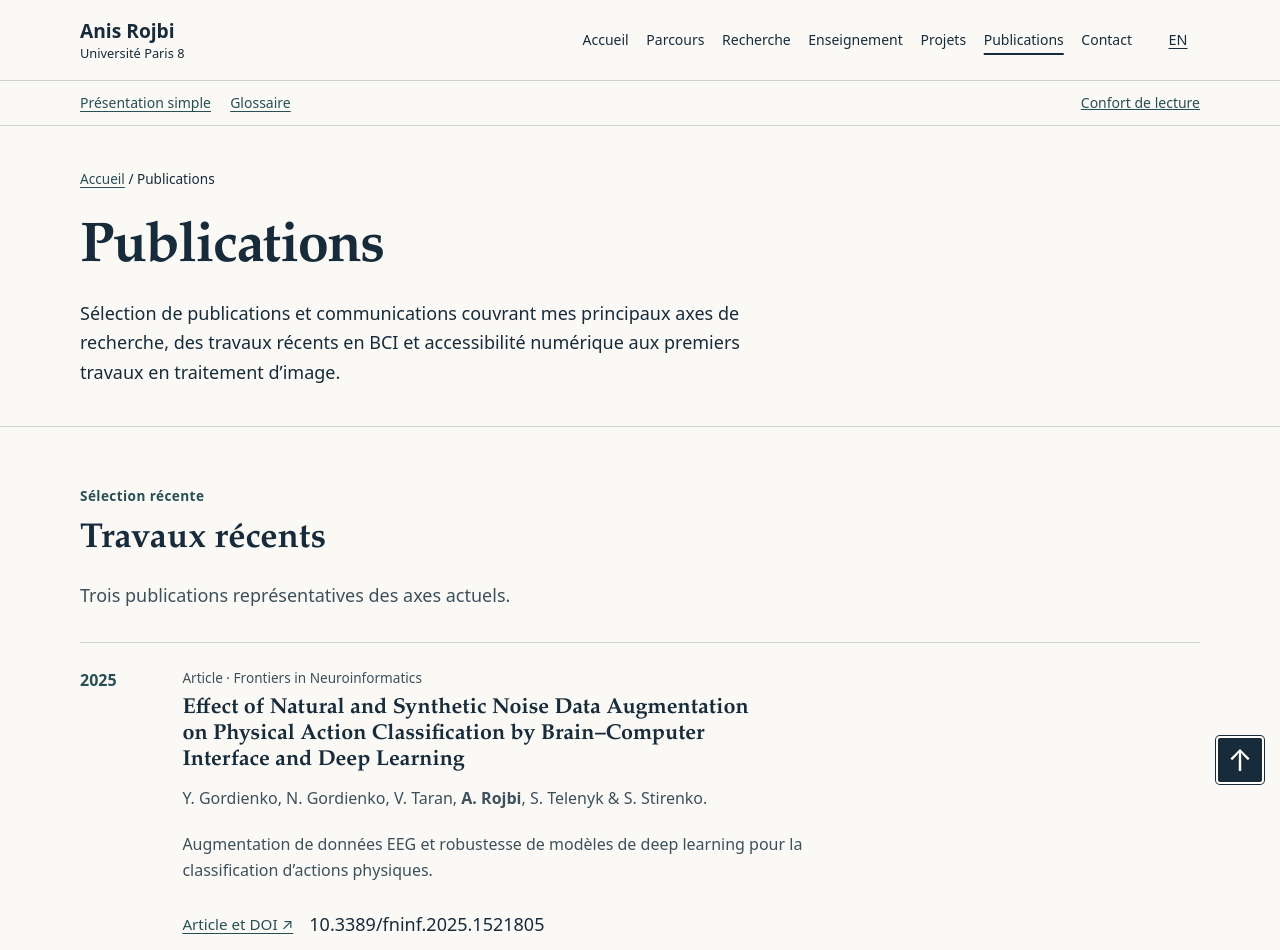
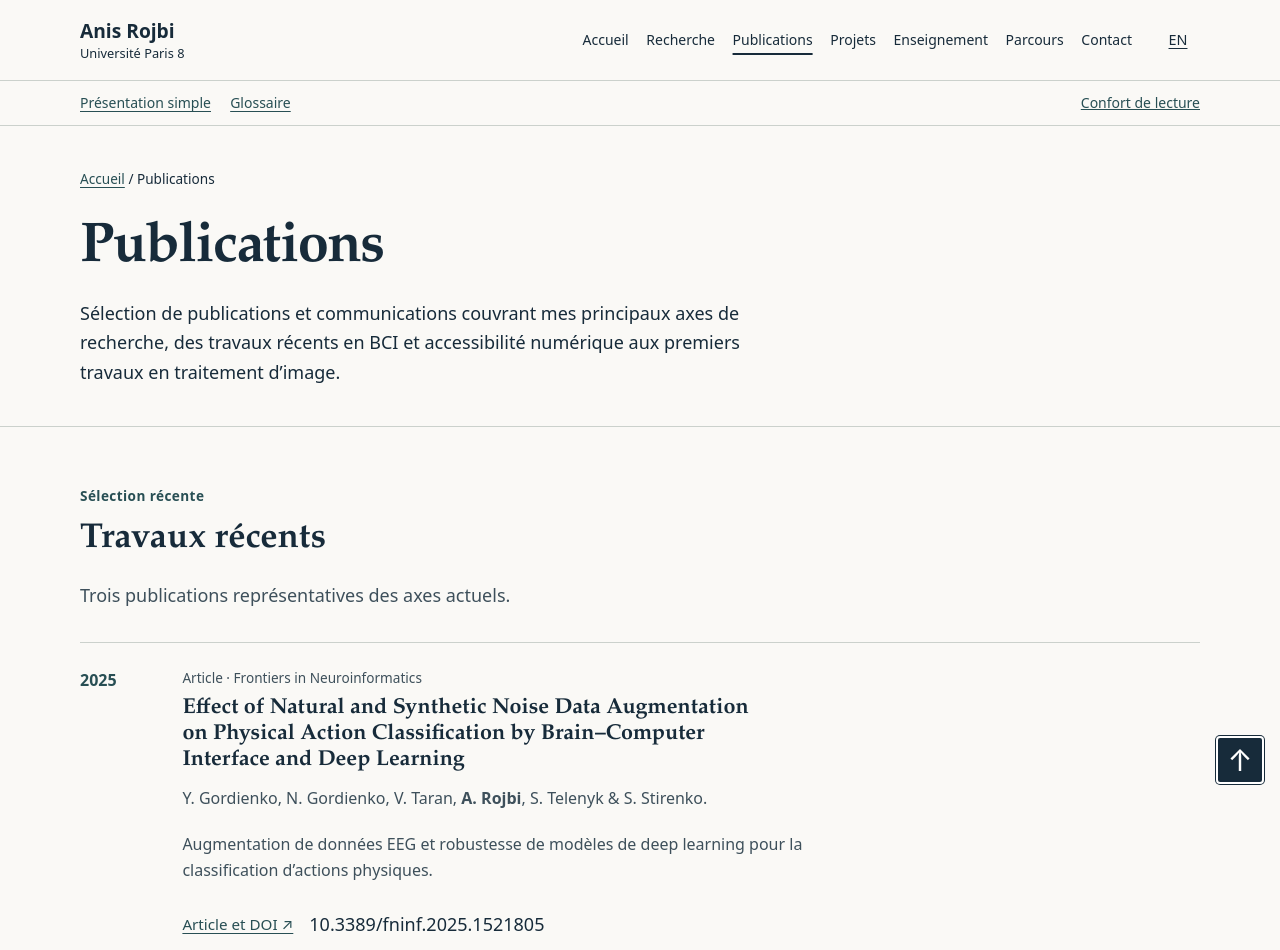
Before and after one commit to anisrbp8/anisrbp8.github.io, a plain HTML site: page publications.html in a window 1280 px wide. Shown: the top 950 px of the page. Drawn offline with Linux system fonts and the light colour scheme.

Commit message:
Prioritize research in French navigation

```diff
--- a/publications.html
+++ b/publications.html
@@ -32,14 +32,9 @@
     <a class="brand" href="index.html" aria-label="Anis Rojbi, accueil">
       <span class="brand-copy">Anis Rojbi<small>Université Paris 8</small></span>
     </a>
-    <nav class="desktop-nav" aria-label="Navigation principale"><ul>
-    <li><a href="index.html">Accueil</a></li><li><a href="parcours.html">Parcours</a></li><li><a href="recherche.html">Recherche</a></li><li><a href="enseignement.html">Enseignement</a></li><li><a href="projets.html">Projets</a></li><li><a href="publications.html" aria-current="page">Publications</a></li><li><a href="contact.html">Contact</a></li>
-    </ul></nav>
+    <nav class="desktop-nav" aria-label="Navigation principale"><ul><li><a href="index.html">Accueil</a></li><li><a href="recherche.html">Recherche</a></li><li><a href="publications.html" aria-current="page">Publications</a></li><li><a href="projets.html">Projets</a></li><li><a href="enseignement.html">Enseignement</a></li><li><a href="parcours.html">Parcours</a></li><li><a href="contact.html">Contact</a></li></ul></nav>
     <div class="header-actions"><a class="lang-link" href="en/publications.html" hreflang="en" lang="en" aria-label="English — read this page in English">EN</a></div>
-    <details class="mobile-menu"><summary>Menu</summary><nav class="mobile-panel" aria-label="Navigation mobile"><ul>
-    <li><a href="index.html">Accueil</a></li><li><a href="parcours.html">Parcours</a></li><li><a href="recherche.html">Recherche</a></li><li><a href="enseignement.html">Enseignement</a></li><li><a href="projets.html">Projets</a></li><li><a href="publications.html" aria-current="page">Publications</a></li><li><a href="contact.html">Contact</a></li>
-    <li><a href="en/publications.html" hreflang="en" lang="en">English</a></li>
-    </ul></nav></details>
+    <details class="mobile-menu"><summary>Menu</summary><nav class="mobile-panel" aria-label="Navigation mobile"><ul><li><a href="index.html">Accueil</a></li><li><a href="recherche.html">Recherche</a></li><li><a href="publications.html" aria-current="page">Publications</a></li><li><a href="projets.html">Projets</a></li><li><a href="enseignement.html">Enseignement</a></li><li><a href="parcours.html">Parcours</a></li><li><a href="contact.html">Contact</a></li><li><a href="en/publications.html" hreflang="en" lang="en">English</a></li></ul></nav></details>
   </div>
 </header>
 <aside class="utility-bar" aria-label="Aide à la lecture"><div class="container utility-inner"><div class="utility-links"><a href="presentation-simple.html">Présentation simple</a><a href="glossaire.html">Glossaire</a></div><details class="reading-tools"><summary>Confort de lecture</summary><div class="reading-fields"><div><label for="reading-theme">Couleurs</label><select id="reading-theme"><option value="default">Couleurs du site</option><option value="light">Noir sur blanc</option><option value="dark">Blanc sur noir</option><option value="cream">Noir sur crème</option></select></div><div><label for="reading-size">Taille du texte</label><select id="reading-size"><option value="100">100 %</option><option value="125">125 %</option><option value="150">150 %</option><option value="200">200 %</option></select></div><div><label class="checkbox-label" for="reading-space"><input id="reading-space" type="checkbox">Augmenter les espacements</label></div><div><button id="reading-reset" type="button">Réinitialiser</button></div></div><p id="reading-status" role="status" aria-live="polite"></p><noscript><p>Ces réglages nécessitent JavaScript. Le zoom et les réglages de couleur du navigateur restent disponibles.</p></noscript></details></div></aside><main id="main-content" tabindex="-1">
```
